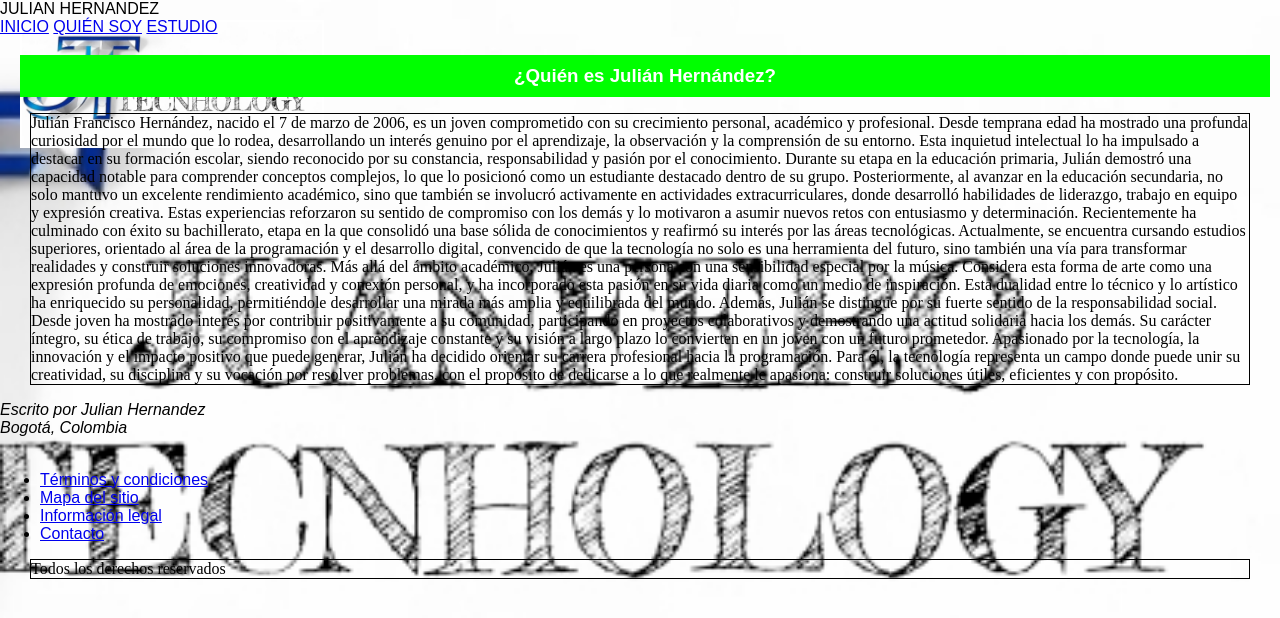
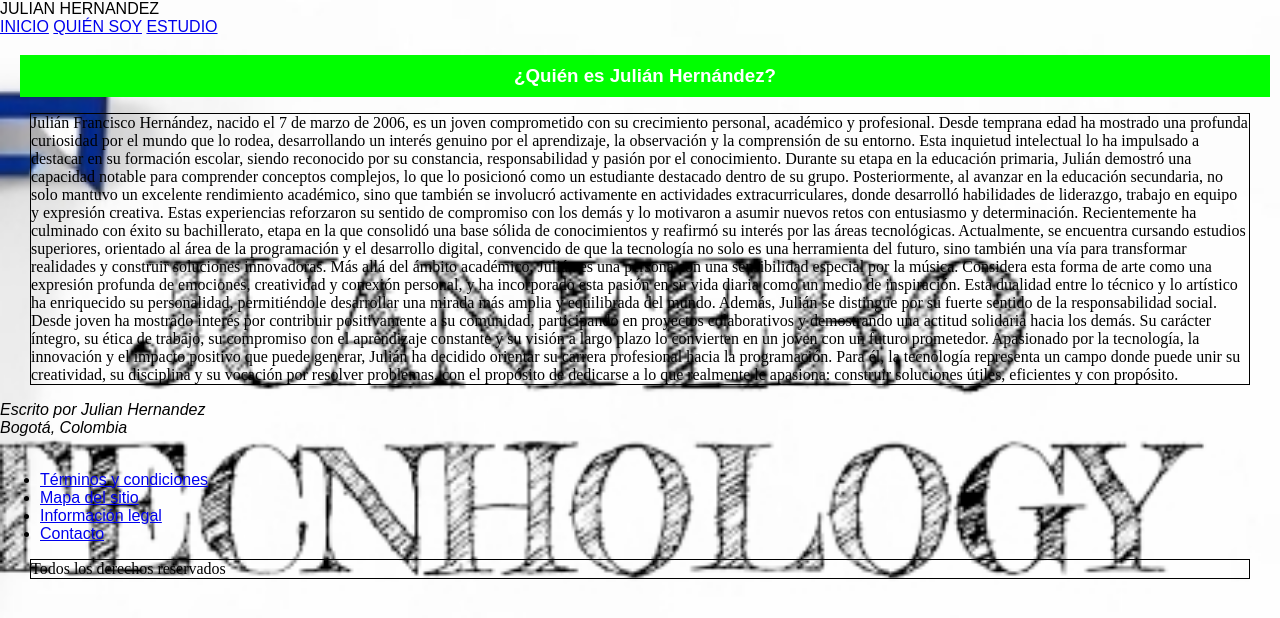
Before and after one commit to Julianhernandez2025/PROYECTO-PERSONAL, a plain HTML site: page quiensoy.html in a window 1280 px wide. Drawn offline with Linux system fonts and the light colour scheme.

Commit message:
decimo cambio

```diff
--- a/quiensoy.html
+++ b/quiensoy.html
@@ -11,10 +11,7 @@
 <body>
 
 <div class="contenedor-principal">
-  <div class="encabezado">
-    <img src="assets/img/INICIAL CON NOMBRE NEGOCIO.jpg" alt="Logo Juanero Technology" class="logo">
-
-    <div class="info">
+     <div class="info">
       <div class="nombre">JULIAN HERNANDEZ</div>
       <nav class="menu">
         <a href="index.html">INICIO</a>
@@ -24,7 +21,6 @@
     </div>
   </div>
 </div>
-
 
 
 
--- a/style.css
+++ b/style.css
@@ -67,6 +67,7 @@ p {
   font-weight: 20px;
   border-style: hidden;
   border:1px solid black;
+  overflow: auto;
 }
 
 /* Imagen general */
```
Also changed, not shown: estudio.html (+1 -4 lines), index.html (+0 -2 lines).
